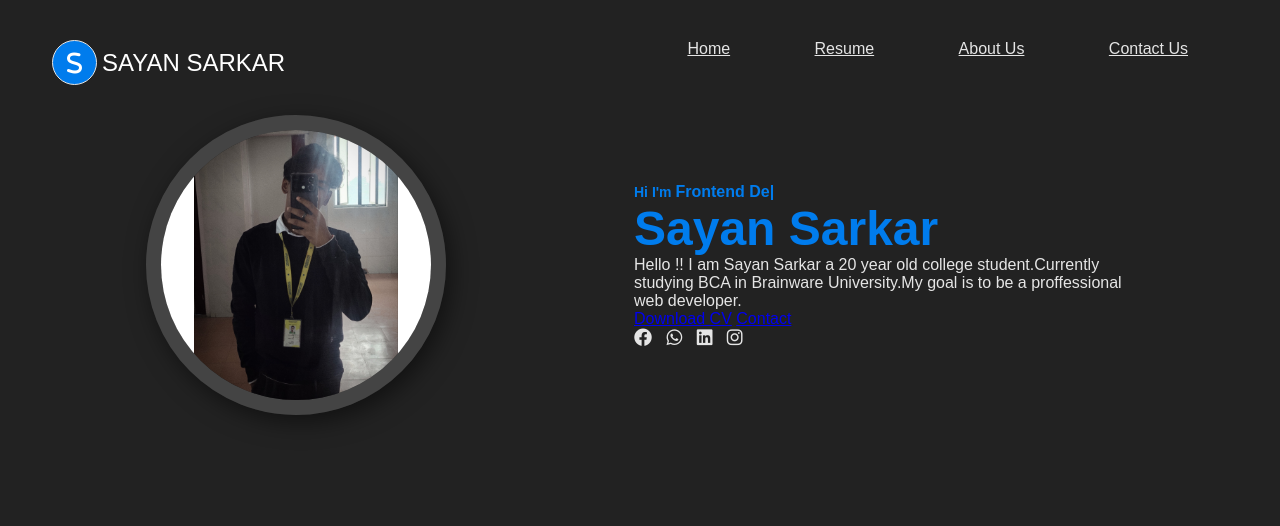
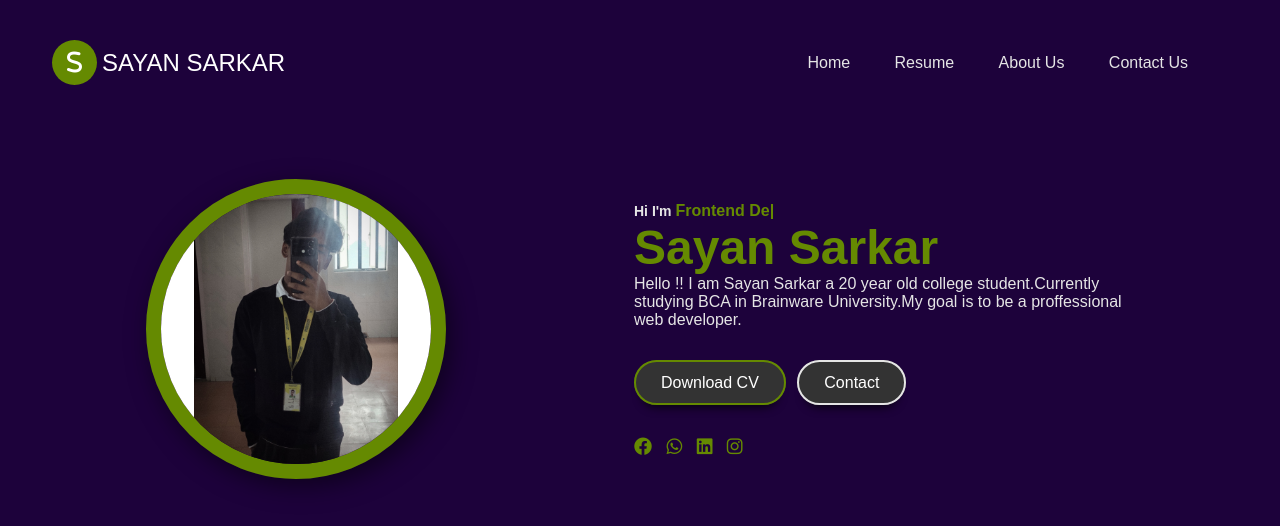
Before and after one commit to mesayansarkar/myprojects2, a plain HTML site: page index.html in a window 1280 px wide. Drawn offline with nearby package versions, Linux system fonts and the light colour scheme.

Commit message:
style2.css

```diff
--- a/style2.css
+++ b/style2.css
@@ -1,239 +1,215 @@
-* {
+*{
+    box-sizing: border-box;
+    padding: 0;
     margin: 0;
-    padding: 0;
-    box-sizing: border-box;
-    font-family: sans-serif, poppins;
+    font-family: poppins,sans-serif;
+    text-decoration: none;
 }
-
-body {
+body{
     overflow-x: hidden;
 }
-
-.hero-header {
-    width: 100%;
+.hero-header{
+    width:100%;
     height: 100%;
     min-height: 100vh;
-    background: #222;
+    background: hsl(268, 93%, 12%);
 }
-
-.wrapper {
-    width: 1280px;
+.wrapper{
+    width:1280px;
     max-width: 95%;
     margin: 0 auto;
     padding: 0 20px;
 }
-
-header {
+header{
     padding: 40px 0 30px;
     display: flex;
     justify-content: space-between;
+    align-items: center;
     flex-wrap: wrap;
 }
-
-.logo {
+.logo{
     display: inline-flex;
     justify-content: center;
     align-items: center;
 }
-
-.logo i {
+.logo i{
     height: 45px;
-    width: 45px;
-    background-color: #007ced;
+    width:45px;
+    background-color: #658a01;
     border-radius: 50%;
-    color: #fff;
-    font-weight: 600;
+    color:#fff;
+    font-weight: 700;
     font-size: 1.5rem;
     padding: 10px;
     margin-right: 5px;
     cursor: pointer;
     text-align: center;
-    border: 1px solid #e5e5e5;
+
 }
-
-.logo .logo-text {
+.logo .logo-text{
     font-size: 24px;
     font-weight: 500;
-    color: #fff;
+    color:#fff;
 }
-
-nav .togglebtn {
+nav .togglebtn{
     width: 35px;
     height: 35px;
     position: absolute;
-    top: 45px;
+    top:45px;
     right: 3%;
     z-index: 5;
     cursor: pointer;
     display: none;
 }
-
-nav .togglebtn span {
+nav .togglebtn span{
     display: block;
     background-color: #007ced;
     margin: 5px 0px;
-    width: 100%;
-    height: 3px;
+    width:100%;
+    height:3px;
     transition: 0.3s;
-    transition-property: transform, opacity;
+    transition-property:  transform, opacity;
+
 }
-
-nav.navlinks {
-    list-style: none;
+nav .navlinks{
+    list-style-type: none;
 }
-
-nav .navlinks li {
+nav .navlinks li{
     display: inline-block;
 }
-
-nav .navlinks li a {
-    color: #e5e5e5;
-    margin: 2.5rem;
+nav .navlinks li a{
+     color:#e5e5e5;
+     margin-right: 2.5rem;
 }
-
 .container {
     display: flex;
     justify-content: space-around;
     align-items: center;
-    padding-top: rem;
+    padding-top:4rem;
 }
-
-.container .hero-pic {
+.container .hero-pic{
     width: 300px;
     height: 300px;
     border-radius: 50%;
     overflow: hidden;
-    border: 15px solid #444;
-    box-shadow: 5px 7px 25px rgba(0, 0, 0, 0.5);
+    border: 15px solid #658a01;
+    box-shadow: 5px 7px 25px rgba(0,0,0,0.5);
 }
-
-.hero-pic img {
+.hero-pic img{
     height: 100%;
-    width: 100%;
+    width:100%;
     transition: 0.5s;
 }
-
-.hero-pic img:hover {
+.hero-pic img:hover{
     transform: scale(1.2);
 }
-
-.hero-text {
+.hero-text{
     max-width: 500px;
     display: flex;
     flex-direction: column;
 }
-
-.hero-text h5 {
-    color: #007ced;
+.hero-text h5{
+    color:#e5e5e5;
     font-size: 14px;
-
 }
-
-.hero-text h5 span {
-    color: #007ced;
+.hero-text h5 span{
+    color: #658a01;
     font-size: 16px;
 }
 .hero-text h1{
-    color: #007ced;
+    color: #658a01;
     font-size: 3rem;
+}
+.hero-text p{
+    color:#e5e5e5;
 
 }
+.btn-group{
+    margin:45px 0;
 
-.hero-text p {
-    color: #e5e5e5;
 }
-
-.btn_group {
-    margin: 45px 0;
-}
-
-.btn_group .btn {
-    border-color: #e5e5e5 ;
-    color: #fff;
+.btn-group .btn{
+    border-color: #d5d5d5;
+    color:#fff;
     background-color: #333;
     padding: 12px 25px;
-    margin: 5px 0 ;
-    margin-right: 7px;
+    margin: 5px 0px;
+    margin-right:7px;
     border-radius: 30px;
-    border: 2px solid #e5e5e5;
-    box-shadow: 0 10px 10px -8px rgb(0 0 0 / 78%);
+    border:2px solid #e5e5e5;
+    box-shadow:  0 10px 10px -8px rgb(0 0 0 / 78%);
 }
-
-.btn .active {
-    border-color: #007ced;
+.btn.active{
+    border-color: #658a01;
 }
-.hero-text .social i {
-    color: #e5e5e5;
+.hero-text .social i{
+    color: #658a01;
     font-size: 18px;
     margin-right: 10px;
     transition: 0.5s;
-
 }
-.hero-text .social i:hover {
-    color: blue;
+.hero-text .social i:hover{
+    color:#007ced;
     transform: rotate(360deg);
 }
 
-@media(max-width:930px) {
+@media(max-width:930px)
+{
     nav .togglebtn{
         display: initial;
     }
+    /* for toggle button**/
     .click {
         top:45px;
     }
     .click span{
         position: absolute;
-        margin-top: 12px;
+        margin-top:12px
     }
-    .click span:first-child {
-        transform: rotate(-45deg);
+    .click span:first-child{
+        transform: rotate(-40deg);
     }
-
-    .click span:nth-child(2) {
+    .click span:nth-child(2)
+    {
         opacity: 0;
-        margin: 0;
+        margin:0;
     }
     .click span:last-child{
         transform: rotate(45deg);
         top:0;
-
     }
     nav .navlinks{
         position: absolute;
-        top: 110px;
-        right: 0;
+        top:110px;
+        right:-100%;
         bottom: 0;
         width: 60%;
         height: 100vh;
         background-color: #222;
         z-index: 3;
-        box-shadow: 5px 13px 30px rgba(0, 0, 0, 0.1);
+        box-shadow: 5px 13px 30px rgba(0,0,0,0.1);
         transition: 0.5s;
         padding: 25px 0px;
-
     }
-    nav .navlinks li {
+    nav .navlinks li{
         display: block;
     }
     nav .navlinks li a{
         display: block;
         margin-bottom: 15px;
         text-align: center;
-
     }
     nav .navlinks.open{
-        right: 0;
+        right:0;
     }
 }
 @media(max-width:768px)
 {
-    .container {
+    .container{
         flex-direction: column;
-        padding-top: 2rem;
-
+        padding-top:2rem
     }
     .hero-text{
-        padding: 40px 0px;
-
+        padding:40px 0px;
     }
 }
```
